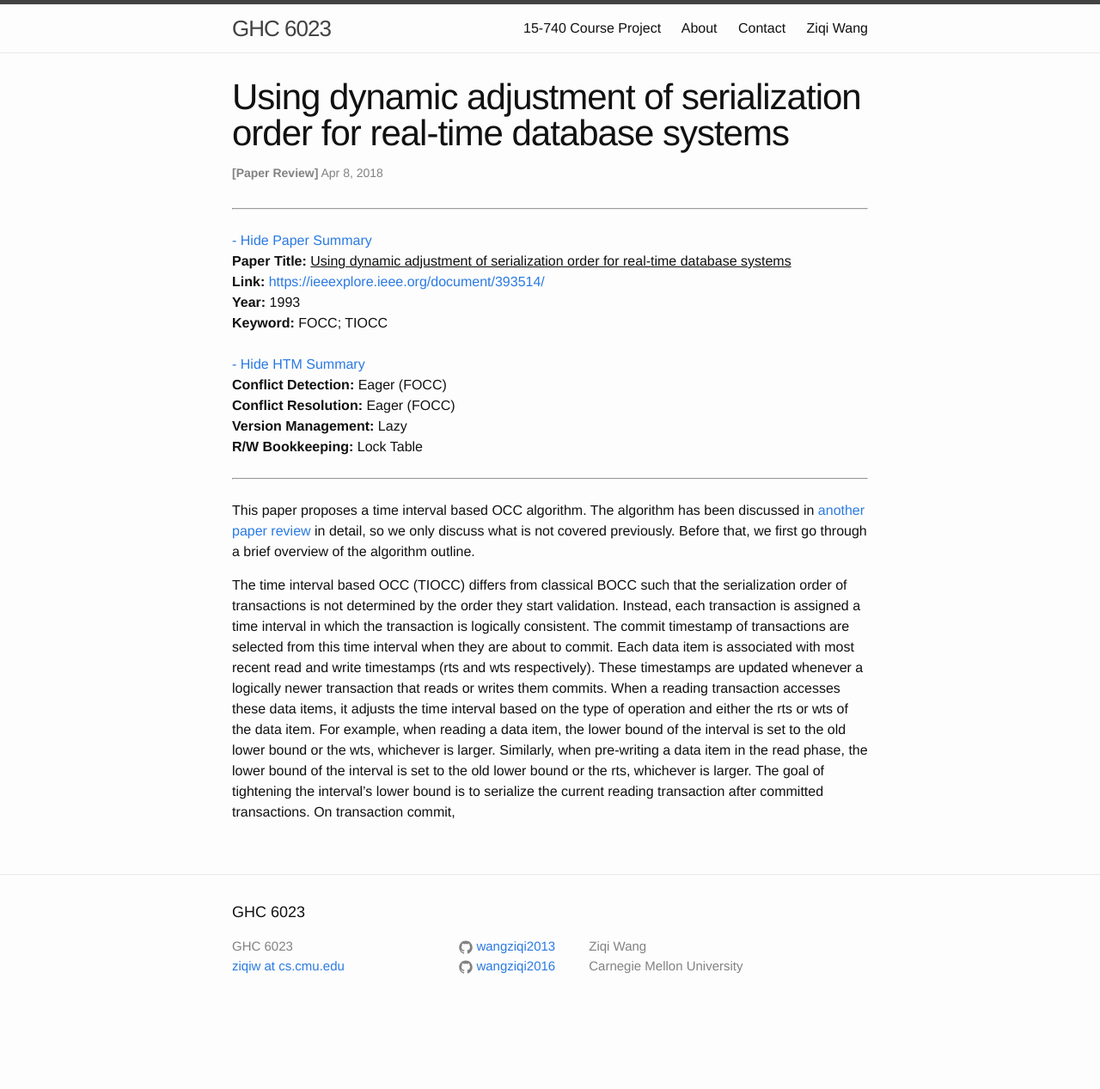
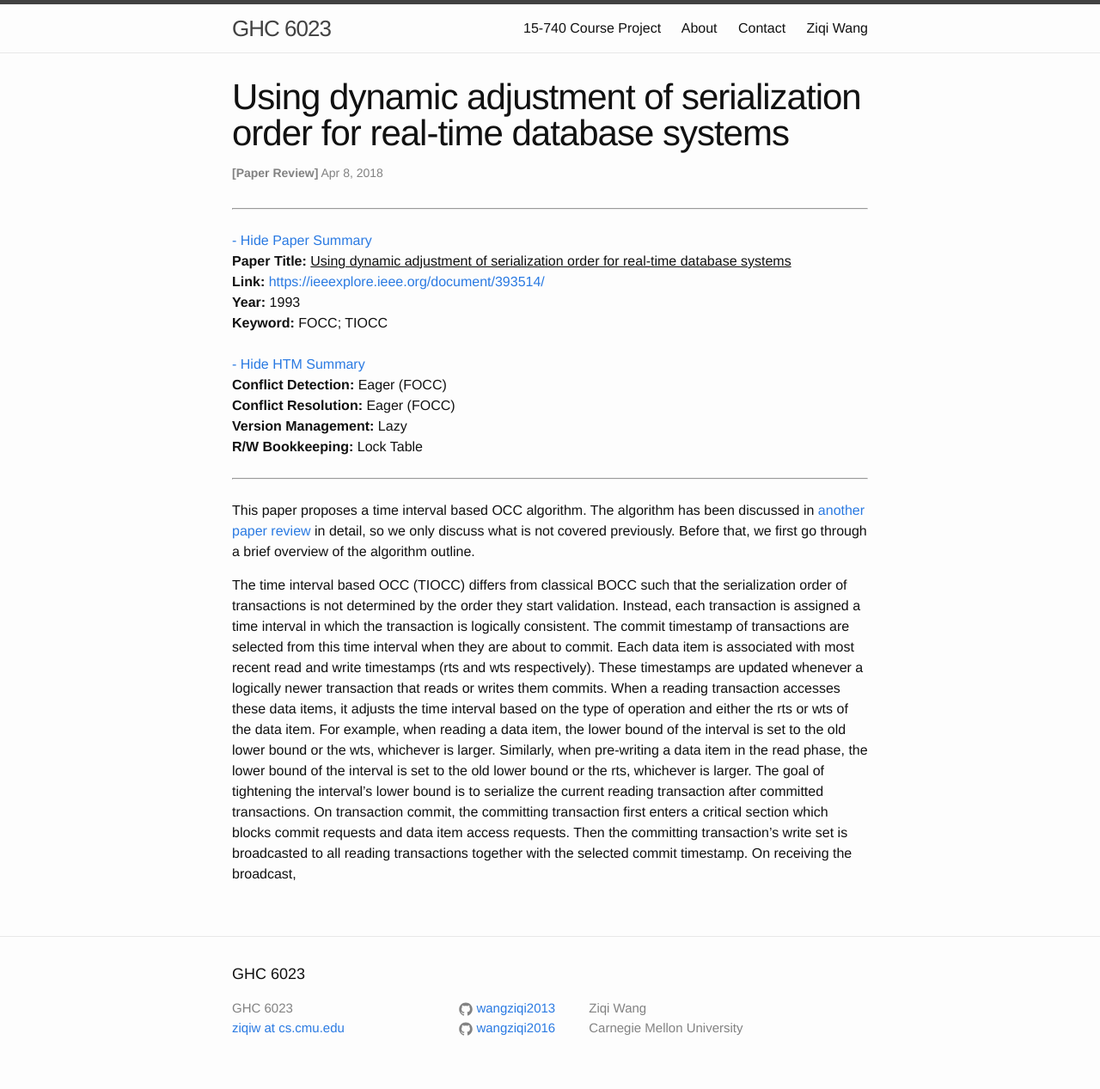
Before and after one commit to wangziqi2013/wangziqi2013.github.io, a Jekyll site: the page built from _posts/2018-04-09-Using-Dym-Adj-of-Serialization-Order-for-Real-Time-DBMS.markdown, in a window 1280 px wide. Shown: the whole page at 86% size. Built offline with Jekyll 4.4.1, drawn with Linux system fonts in a browser that asks for light colours; before the commit the page ends 1195 px from its top, so only the background shows below that.

Commit message:
Working on commit

```diff
--- a/_posts/2018-04-09-Using-Dym-Adj-of-Serialization-Order-for-Real-Time-DBMS.markdown
+++ b/_posts/2018-04-09-Using-Dym-Adj-of-Serialization-Order-for-Real-Time-DBMS.markdown
@@ -28,4 +28,7 @@ the time interval based on the type of operation and either the rts or wts of th
 reading a data item, the lower bound of the interval is set to the old lower bound or the wts, whichever is
 larger. Similarly, when pre-writing a data item in the read phase, the lower bound of the interval is set to the
 old lower bound or the rts, whichever is larger. The goal of tightening the interval's lower bound is to serialize
-the current reading transaction after committed transactions. On transaction commit,
+the current reading transaction after committed transactions. On transaction commit, the committing transaction
+first enters a critical section which blocks commit requests and data item access requests. Then the committing
+transaction's write set is broadcasted to all reading transactions together with the selected commit timestamp.
+On receiving the broadcast,
```
